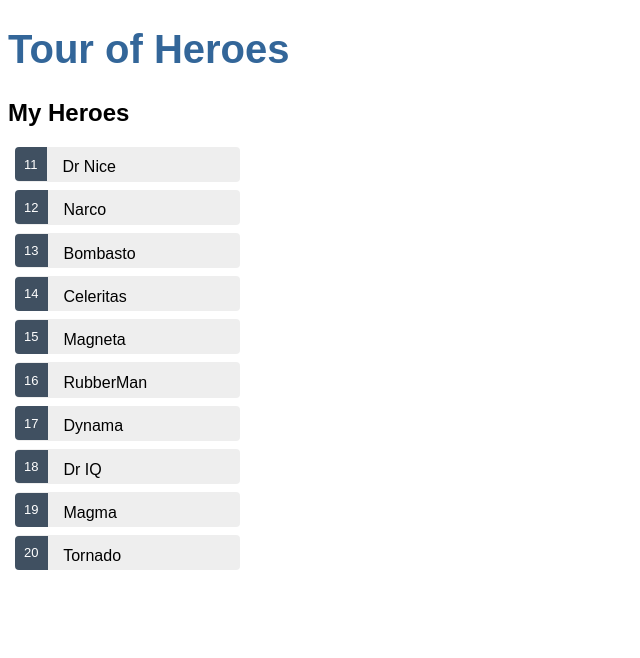
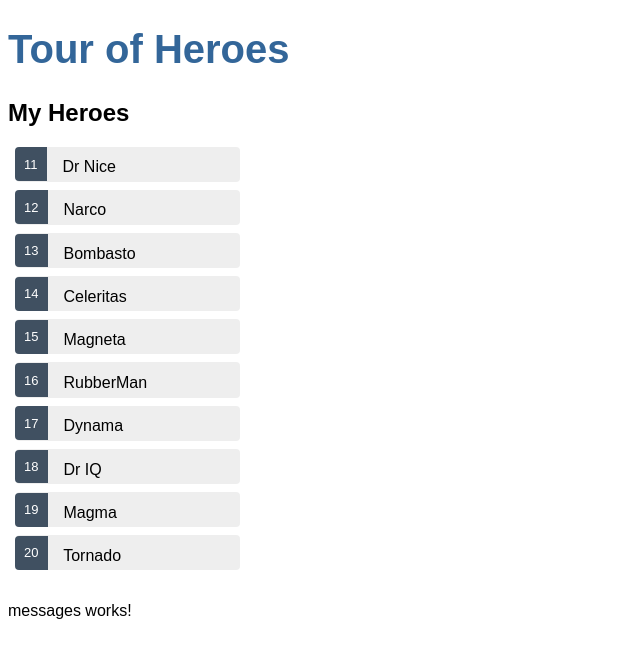
Before and after one commit to brodny/angular-playground, an Angular app in the folder playground/: page / in a window 1280 px wide. Shown: the top 658 px of the page, without its empty margins (0-640 px from the left). Built offline with nearby package versions, Linux system fonts and the light colour scheme.

Commit message:
MessagesComponent created

```diff
--- a/playground/src/app/app.component.html
+++ b/playground/src/app/app.component.html
@@ -1,2 +1,3 @@
 <h1>{{title}}</h1>
 <app-heroes></app-heroes>
+<app-messages></app-messages>
--- a/playground/src/app/app.module.ts
+++ b/playground/src/app/app.module.ts
@@ -6,12 +6,14 @@ import { AppRoutingModule } from './app-routing.module';
 import { AppComponent } from './app.component';
 import { HeroesComponent } from './heroes/heroes.component';
 import { HeroDetailComponent } from './hero-detail/hero-detail.component';
+import { MessagesComponent } from './messages/messages.component';
 
 @NgModule({
   declarations: [
     AppComponent,
     HeroesComponent,
-    HeroDetailComponent
+    HeroDetailComponent,
+    MessagesComponent
   ],
   imports: [
     BrowserModule,
--- /dev/null
+++ b/playground/src/app/messages/messages.component.html
@@ -0,0 +1 @@
+<p>messages works!</p>
--- /dev/null
+++ b/playground/src/app/messages/messages.component.ts
@@ -0,0 +1,15 @@
+import { Component, OnInit } from '@angular/core';
+
+@Component({
+  selector: 'app-messages',
+  templateUrl: './messages.component.html',
+  styleUrls: ['./messages.component.less']
+})
+export class MessagesComponent implements OnInit {
+
+  constructor() { }
+
+  ngOnInit() {
+  }
+
+}
```
Also changed, not shown: playground/src/app/messages/messages.component.less (added), 1 other file (tests, documents, lock files or other folders).
